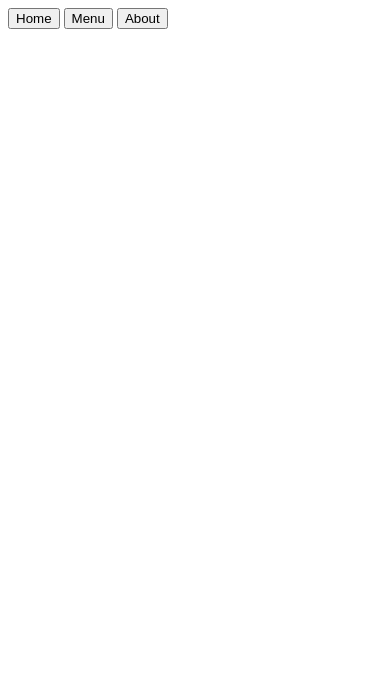
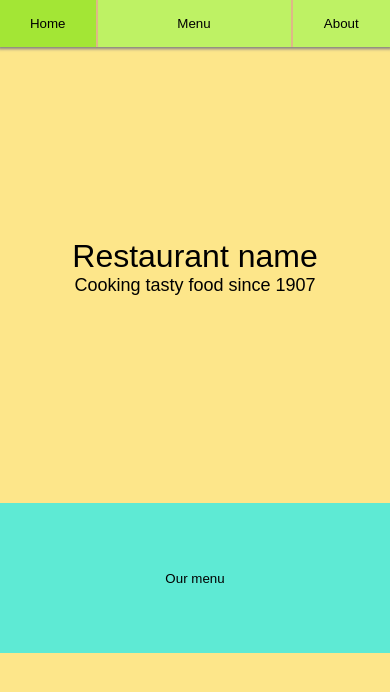
Before and after one commit to VVIvan3/Websitepage, a website built with webpack: page src/index.html in a window 390 px wide. Built offline with nearby package versions, Linux system fonts and the light colour scheme; a web font is replaced by a local one.

Commit message:
Finished project. added styles + minor fixes

```diff
--- a/package.json
+++ b/package.json
@@ -5,7 +5,8 @@
   "main": "index.js",
   "scripts": {
     "test": "echo \"Error: no test specified\" && exit 1",
-    "build": "webpack"
+    "build": "webpack",
+    "update": "git subtree push --prefix dist origin gh-pages"
   },
   "author": "",
   "license": "ISC",
--- a/src/aboutPage.js
+++ b/src/aboutPage.js
@@ -6,10 +6,10 @@ export default function getAboutPage() {
   const aboutContact = document.createElement("div");
 
   aboutPic.textContent = "placeholder";
-  aboutContact.classList.add("about-pic");
+  aboutPic.classList.add("about-pic");
 
   aboutTitle.textContent = "OVER 100 YEAR IN FOOD BUSINESS";
-  aboutContact.classList.add("about-title");
+  aboutTitle.classList.add("about-title");
 
   aboutText.textContent =
     "Lorem ipsum dolor, sit amet consectetur adipisicing elit. Corrupti velit laborum alias, possimus ducimus, atque impedit accusantium magnam adipisci explicabo minus ullam aspernatur, voluptatum eaque quae doloribus quos ab illo!";
@@ -20,5 +20,6 @@ export default function getAboutPage() {
 
   aboutHolder.append(aboutTitle, aboutPic, aboutText, aboutContact);
 
+  aboutHolder.classList.add('about-content');
   return aboutHolder;
 }
--- a/src/index.js
+++ b/src/index.js
@@ -40,3 +40,8 @@ class mainControls {
     });
   }
 }
+
+const setUpPage = (() => {
+  mainControls.loadPage(getHomePage());
+  mainControls.setHomeMenuNav();
+})();
--- a/src/style.css
+++ b/src/style.css
@@ -0,0 +1,168 @@
+@import url('https://fonts.googleapis.com/css2?family=Bungee+Spice&family=Protest+Revolution&display=swap');
+
+
+:root {
+    --dim-amber: #fef3c7;
+    --amber: #fde68a;
+    --brigth-amber: #fcd34d;
+}
+
+body,
+html {
+    width: 100vw;
+    height: 100vh;
+}
+
+* {
+    margin: 0;
+    padding: 0;
+    box-sizing: border-box;
+    border: none;
+}
+
+body {
+    display: grid;
+    grid-template-columns: repeat(3, 1fr);
+    grid-template-rows: max-content 1fr;
+    justify-items: center;
+    background: var(--dim-amber);
+}
+
+header {
+    grid-column: 1 / -1;
+    width: 100%;
+    text-align: center;
+    box-shadow: 0px 0px 3px 2px gray;
+}
+
+nav {
+    display: grid;
+    grid-template-columns: 1fr 2fr 1fr;
+}
+
+nav button {
+    background-color: #bef264;
+    border-collapse: collapse;
+    padding: 1rem 0;
+}
+
+#home, #menu {
+    border-right: solid burlywood 2px;
+}
+
+nav button:hover {
+    background-color: #a3e635;
+}
+
+nav button:active {
+    background-color: #4d7c0f;
+}
+
+#content {
+    grid-column: 2 / 3;
+    width: 100%;
+    height: 100%;
+    display: grid;
+    background: var(--amber);
+    padding: 1rem;
+    z-index: -1;
+    box-shadow: 0px 0px 10px 5px black;
+}
+
+.home-content,
+.about-content,
+.menu-holder,
+.menu-content {
+    display: grid;
+}
+
+.home-content {
+    grid-template-columns: 1fr;
+    gap: 1rem;
+    grid-template-rows: max-content 150px;
+    align-content: space-evenly;
+
+}
+
+.home-title {
+    font-family: 'Bungee Spice', sans-serif;
+    text-align: center;
+    font-size: xx-large;
+}
+
+.home-subtitle {
+    font-size: large;
+    font-family: 'Protest Revolution', sans-serif;
+}
+
+.home-menu-button {
+    background: #5eead4;
+}
+
+.home-menu-button:hover {
+    background: #14b8a6;
+}
+
+.home-menu-button:active {
+    background: #115e59;
+}
+
+.menu-holder {
+    grid-template-columns: 1fr;
+    gap: 0.5rem;
+}
+
+.menu-content {
+    border: burlywood 2px dotted;
+    grid-template-columns: 2fr 1fr;
+}
+
+.menu-title {
+    grid-column: 1 / -1;
+    font-family: 'Protest Revolution', sans-serif;
+}
+
+.menu-pic {
+    background-color: gray;
+    text-align: center;
+    border-radius: 100px;
+    width: 75%;
+    height: 75%;
+    justify-self: center;
+    align-self: center;
+}
+
+.about-content {
+    grid-template-columns: repeat(2, 1fr);
+    gap: 0.5rem;
+}
+
+.about-title {
+    font-family: 'Bungee Spice', sans-serif;
+    grid-column: 1 / -1;
+    align-self: center;
+    justify-self: center;
+
+}
+
+.about-contact {
+    grid-column: 1 / -1;
+    background: gray;
+    border: black 2px double;
+    color: white;
+    text-align: center;
+    align-self: end;
+}
+
+.about-pic {
+    border-radius: 5px 15px;
+    background: gray;
+
+}
+
+@media screen and (max-width: 800px) {
+    #content {
+        grid-column: 1 / -1;
+        padding: 0rem;
+    };
+}
--- a/webpack.config.js
+++ b/webpack.config.js
@@ -2,7 +2,7 @@ const path = require('path');
 const HtmlWebpackPlugin = require('html-webpack-plugin')
 
 module.exports = {
-    mode: 'development',
+    mode: 'production',
     entry: {
         index: './src/index.js',
     },
```
Also changed, not shown: dist/index.bundle.js, dist/index.html.
